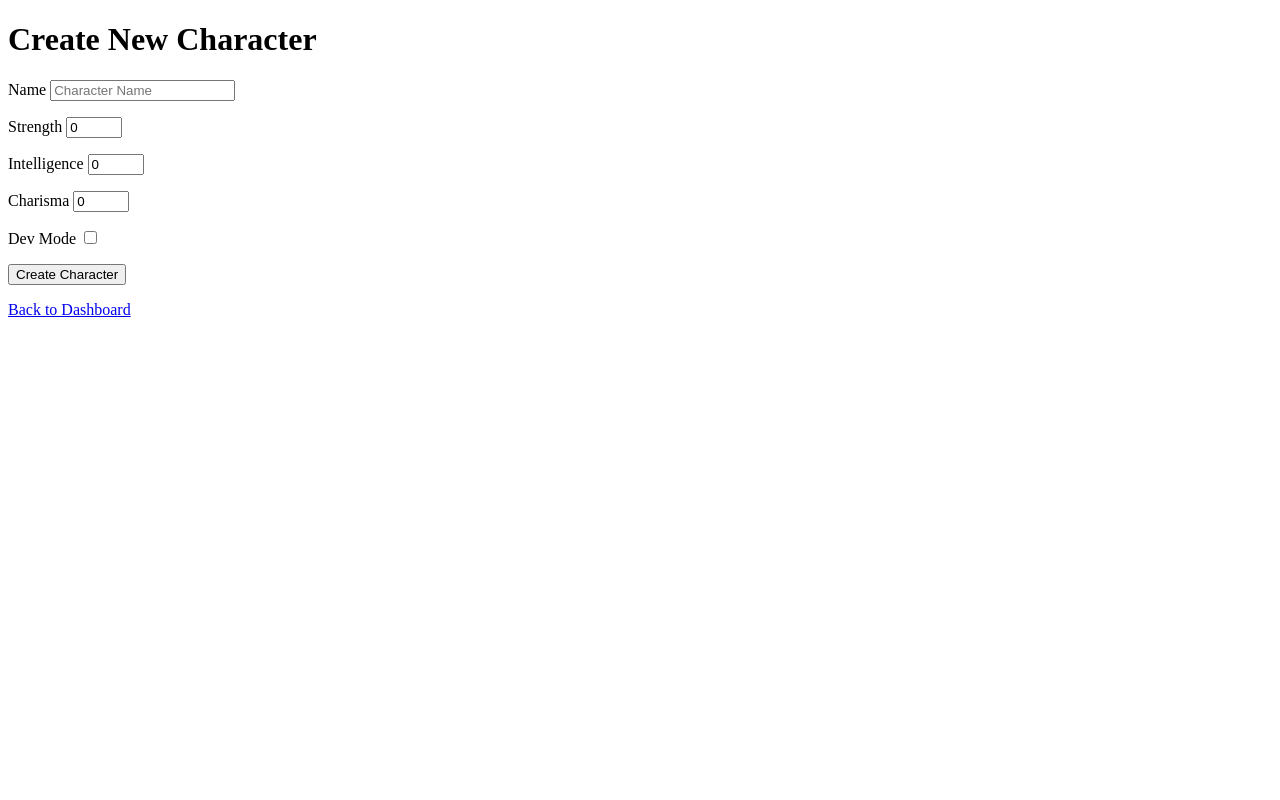
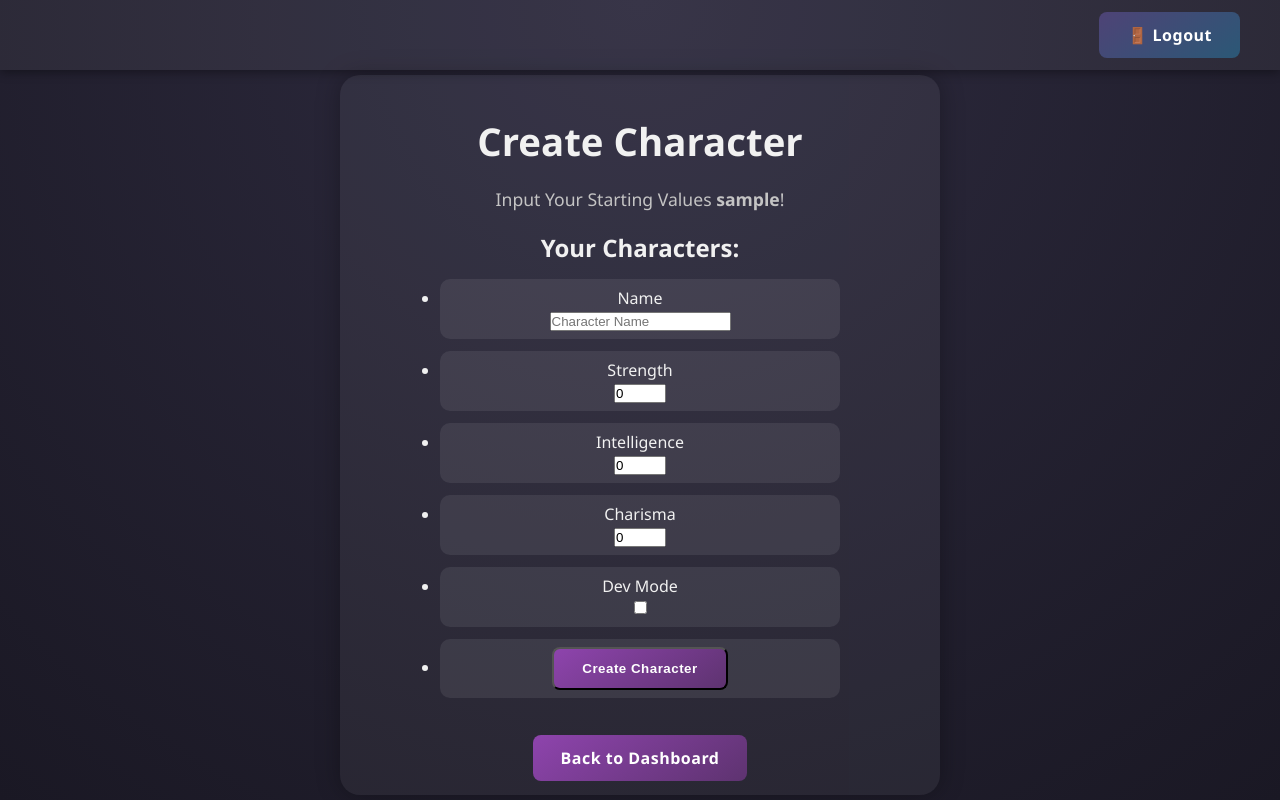
Before and after one commit to Dante-Q/myrpgonline, a Flask app: page /create_character in a window 1280 px wide. Run offline with Flask 3, Linux system fonts and the light colour scheme; the visitor is signed in with stand-in values (Sample User, id 1).

Commit message:
added styling for create_character.html but have not fixed css for the form yet

```diff
--- a/src/templates/create_character.html
+++ b/src/templates/create_character.html
@@ -2,19 +2,56 @@
 <html lang="en">
 <head>
     <meta charset="UTF-8">
-    <title>Create Character</title>
+    <meta name="viewport" content="width=device-width, initial-scale=1.0">
+    <title>My RPG | Dashboard</title>
+    <link rel="stylesheet" href="{{ url_for('static', filename='styles.css') }}">
 </head>
 <body>
-    <h1>Create New Character</h1>
-    <form method="POST">
-        {{ form.hidden_tag() }}
-        <p>{{ form.name.label }} {{ form.name(size=20) }}</p>
-        <p>{{ form.strength.label }} {{ form.strength() }}</p>
-        <p>{{ form.intelligence.label }} {{ form.intelligence() }}</p>
-        <p>{{ form.charisma.label }} {{ form.charisma() }}</p>
-        <p>{{ form.dev_mode.label }} {{ form.dev_mode() }}</p>
-        <p>{{ form.submit() }}</p>
-    </form>
-    <a href="{{ url_for('dashboard') }}">Back to Dashboard</a>
+
+    <header class="header-bar">
+        <a href="{{ url_for('logout') }}" class="btn danger">🚪 Logout</a>
+    </header>
+
+    <div class="container">
+        <h1>Create Character</h1>
+        <p class="subtitle">Input Your Starting Values <strong>{{ current_user.username }}</strong>!</p>
+
+        <div class="characters-section">
+
+            <h2>Your Characters:</h2>
+            <div class="characters-section">
+                <form method="POST" class="character-list">
+                    {{ form.hidden_tag() }}
+                    <ul>
+                        <li>
+                            {{ form.name.label }}<br>
+                            {{ form.name(class="input-field") }}
+                        </li>
+                        <li>
+                            {{ form.strength.label }}<br>
+                            {{ form.strength(class="input-field") }}
+                        </li>
+                        <li>
+                            {{ form.intelligence.label }}<br>
+                            {{ form.intelligence(class="input-field") }}
+                        </li>
+                        <li>
+                            {{ form.charisma.label }}<br>
+                            {{ form.charisma(class="input-field") }}
+                        </li>
+                        <li>
+                            {{ form.dev_mode.label }}<br>
+                            {{ form.dev_mode() }}
+                        </li>
+                        <li class="form-actions">
+                            {{ form.submit(class="btn third") }}
+                        </li>
+                    </ul>
+                </form>
+            </div>
+
+            <a href="{{ url_for('dashboard') }}" class="btn third create-character-btn">Back to Dashboard</a>
+        </div>
+    </div>
 </body>
 </html>
```
